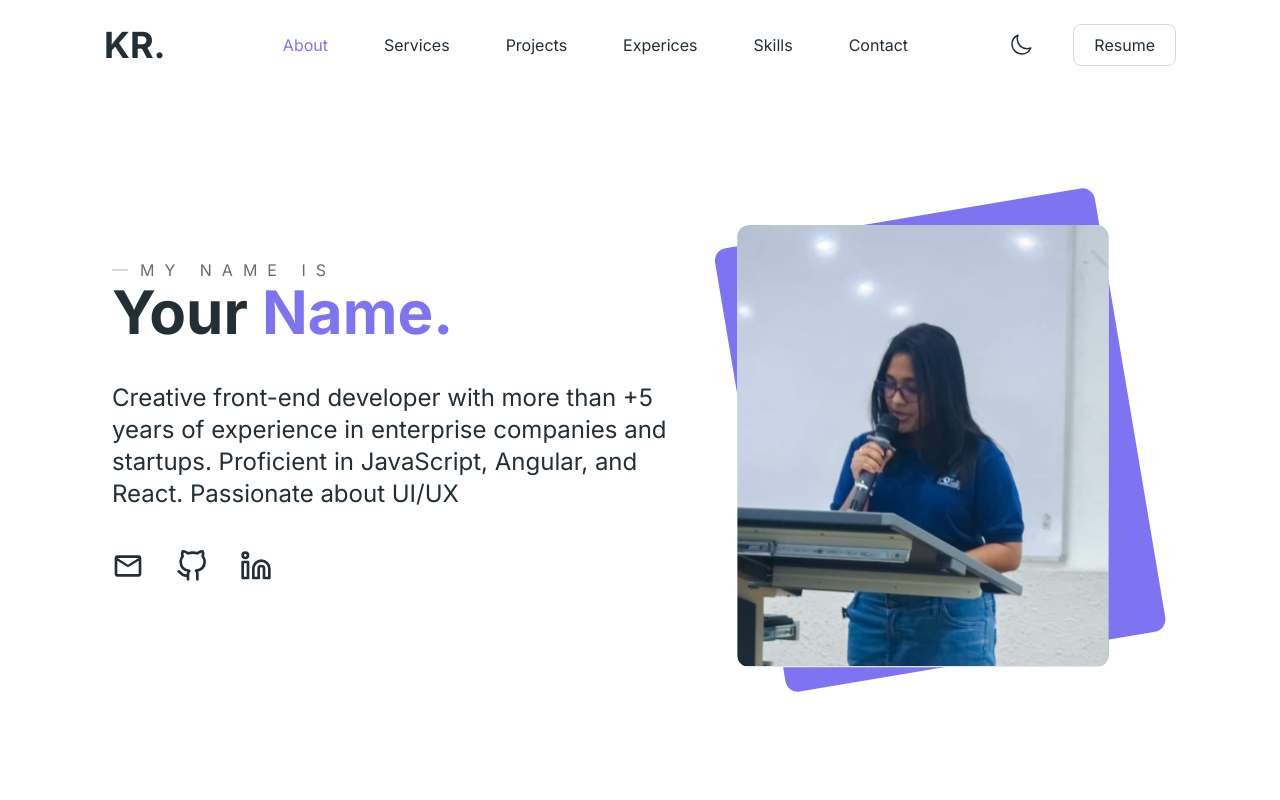
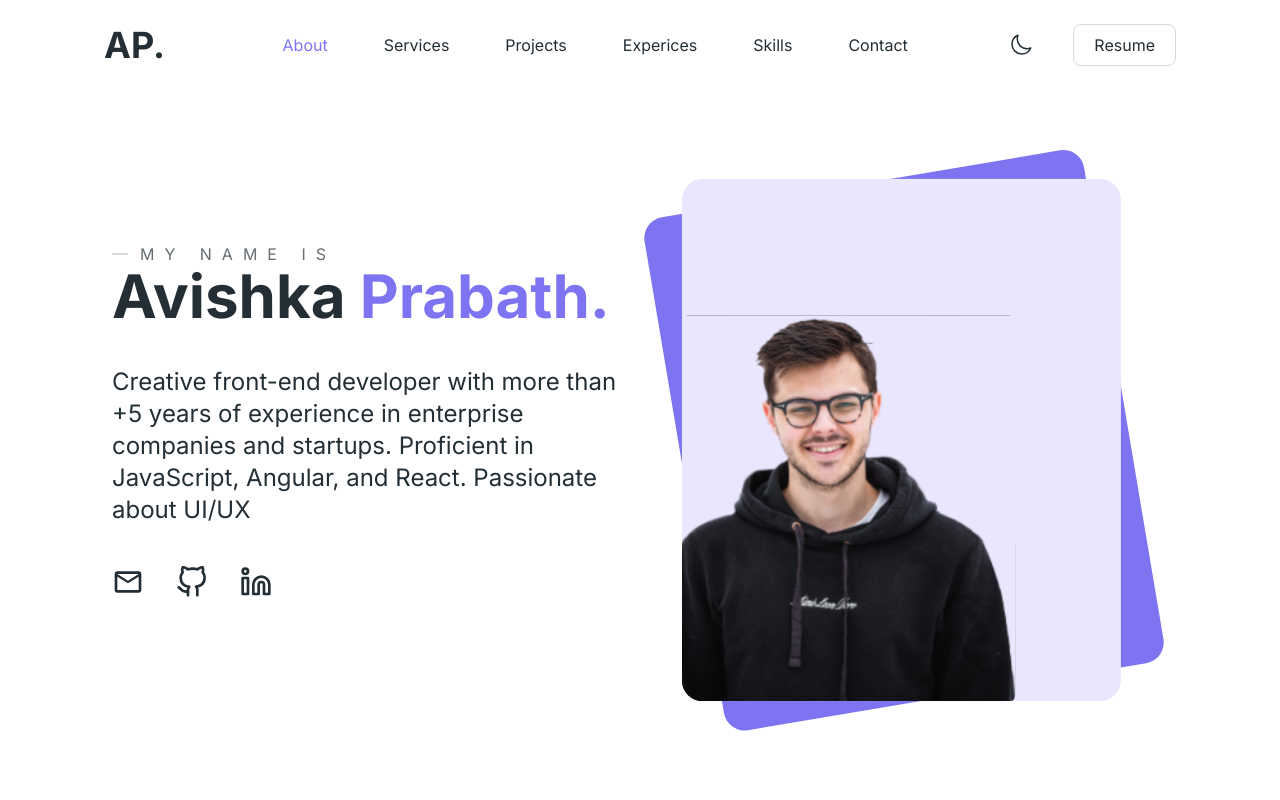
Before and after one commit to avishka2k/kr-portfolio, a React (Create React App) app: page / in a window 1280 px wide. Shown: the top 800 px of the page. Built offline with nearby package versions, Linux system fonts and the light colour scheme.

Commit message:
update li

```diff
--- a/public/index.html
+++ b/public/index.html
@@ -24,7 +24,7 @@
       work correctly both with client-side routing and a non-root public URL.
       Learn how to configure a non-root public URL by running `npm run build`.
     -->
-    <title>Kalani Kasthuriarachchi</title>
+    <title></title>
   </head>
   <body>
     <noscript>You need to enable JavaScript to run this app.</noscript>
--- a/src/components/Hero.jsx
+++ b/src/components/Hero.jsx
@@ -32,7 +32,7 @@ function Hero() {
                 <p>
                   <img
                     src={process.env.PUBLIC_URL + owner_data.owner.image_path}
-                    alt="Kalani Randika"
+                    alt="owner"
                     className="hover:scale-105 duration-700"
                   />{" "}
                 </p>
@@ -98,11 +98,11 @@ function Hero() {
                   </div>
                 </div>
               </div>
-              <div className="m-auto md:float-right md:w-[50rem] w-96">
+              <div className="m-auto md:float-right md:w-full w-96">
                 <img
                   src={process.env.PUBLIC_URL + owner_data.owner.image_path}
-                  className="float-right hover:scale-105 duration-700"
-                  alt="Kalani Randika"
+                  className="float-right hover:scale-105 w-[40rem] duration-700"
+                  alt="owner"
                 />
               </div>
             </div>
--- a/src/components/Navbar.jsx
+++ b/src/components/Navbar.jsx
@@ -37,7 +37,7 @@ function Navbar() {
               <div className="flex items-center">
                 {/* <img src={Logo} width={25} alt="logo" /> */}
                 <h1 className="text-3xl font-bold mr-4 sm:text-4xl cursor-pointer">
-                  KR.
+                  AP.
                 </h1>
               </div>
               <ul className="hidden md:flex">
--- a/src/owner_data/owner_data.json
+++ b/src/owner_data/owner_data.json
@@ -3,14 +3,14 @@
     "id": 1,
     "owner": {
       "name": {
-        "first_name": "Your",
-        "last_name": "name"
+        "first_name": "Avishka",
+        "last_name": "Prabath"
       },
       "email": "example@gmail.com",
       "mobile": "(501) 414-1541",
       "address": "3424 Layman Avenue, Fayetteville, NC",
       "favicon_path": "",
-      "image_path": "/images/user.svg",
+      "image_path": "/images/himg.svg",
       "about": "Creative front-end developer with more than +5 years of experience in enterprise companies and startups. Proficient in JavaScript, Angular, and React. Passionate about UI/UX",
       "social_media_url": {
         "linkedin": "https://www.linkedin.com/",
```
Also changed, not shown: public/images/himg.svg (added), public/images/user.svg (deleted).
